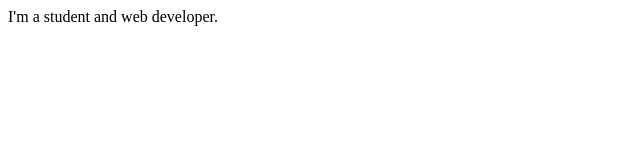
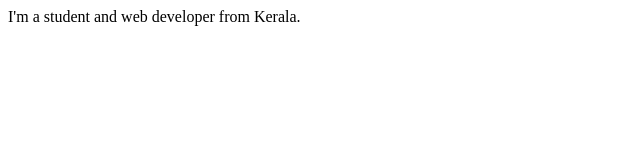
Before and after one commit to hari-nandanan/personal-website, a plain HTML site: page index.html in a window 1280 px wide. Shown: the full height of the page, 0-640 px from the left. Drawn offline with Linux system fonts and the light colour scheme.

Commit message:
Update index.html

```diff
--- a/index.html
+++ b/index.html
@@ -7,6 +7,6 @@
     <title>Hari Nandanan</title>
 </head>
 <body>
-    I'm a student and web developer.
+    I'm a student and web developer from Kerala.
 </body>
 </html>
```
